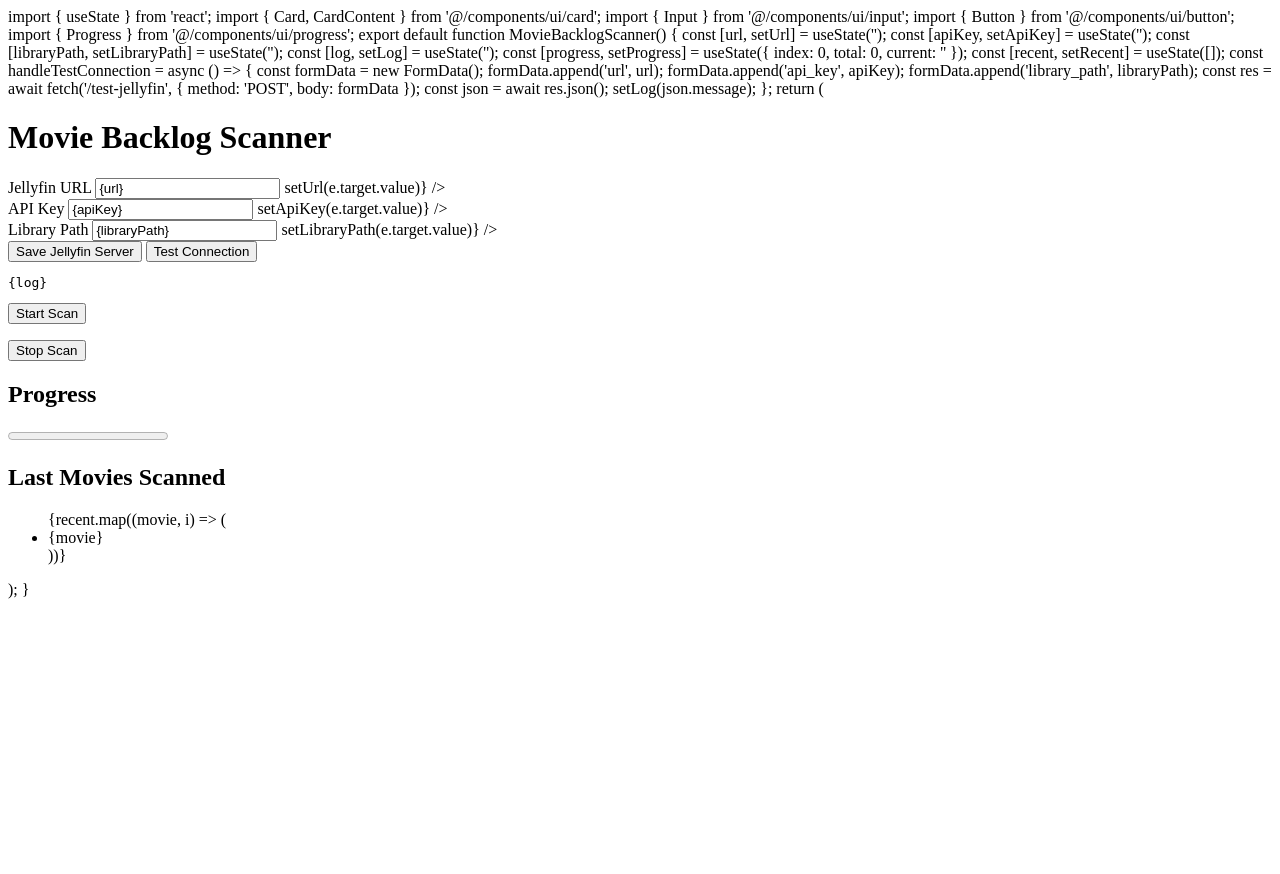
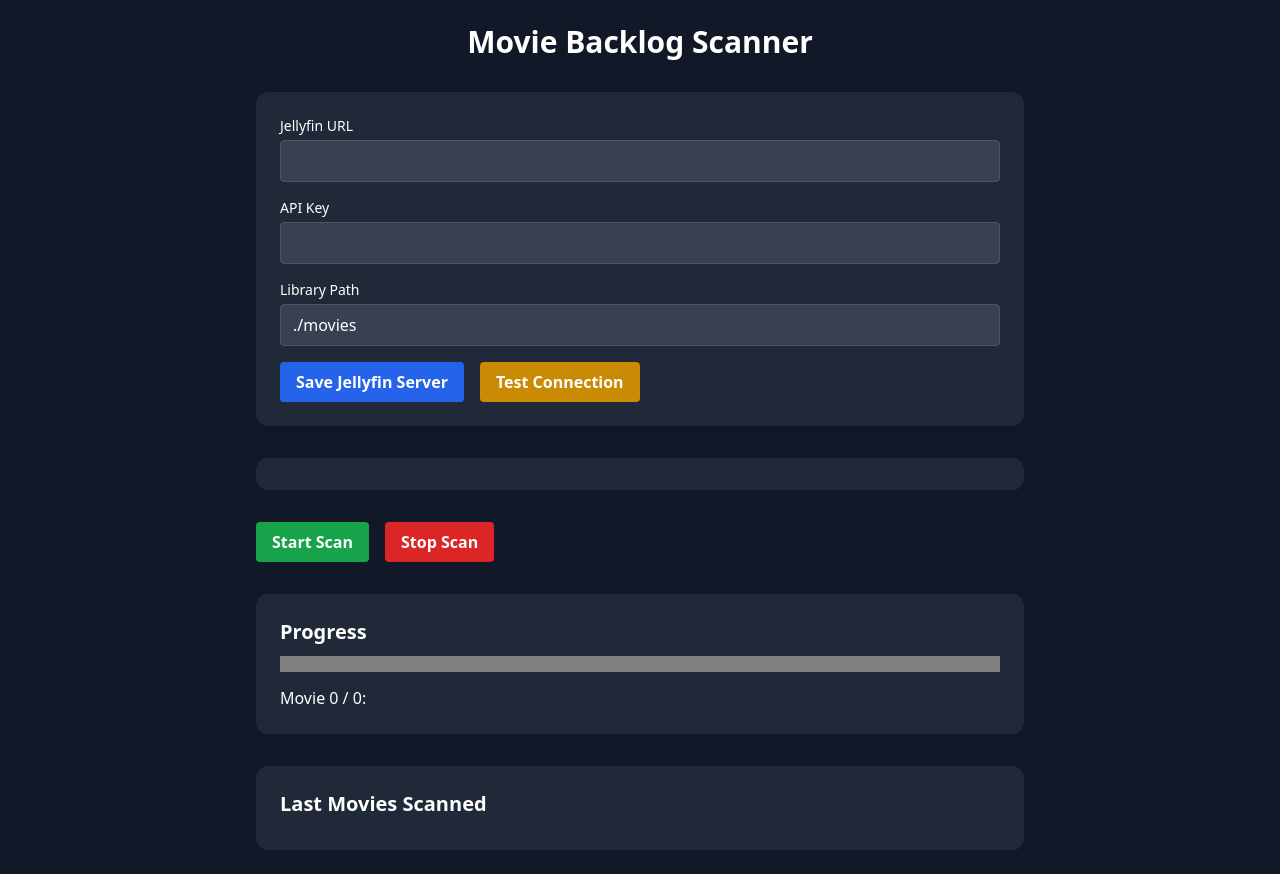
Before and after one commit to oryx960/movieclipper, a FastAPI app: page / in a window 1280 px wide. Before the commit the page ends 599 px from the top, so only its background shows below. Run offline with FastAPI, Linux system fonts and the light colour scheme; some libraries are stand-ins or nearby versions.

Commit message:
Update index.html

```diff
--- a/app/templates/index.html
+++ b/app/templates/index.html
@@ -1,83 +1,82 @@
-import { useState } from 'react';
-import { Card, CardContent } from '@/components/ui/card';
-import { Input } from '@/components/ui/input';
-import { Button } from '@/components/ui/button';
-import { Progress } from '@/components/ui/progress';
+<!DOCTYPE html>
+<html lang="en">
+<head>
+  <meta charset="UTF-8">
+  <title>Movie Backlog</title>
+  <script src="https://cdn.tailwindcss.com"></script>
+</head>
+<body class="bg-gray-900 text-white min-h-screen p-6">
+  <div class="max-w-3xl mx-auto space-y-8">
 
-export default function MovieBacklogScanner() {
-  const [url, setUrl] = useState('');
-  const [apiKey, setApiKey] = useState('');
-  const [libraryPath, setLibraryPath] = useState('');
-  const [log, setLog] = useState('');
-  const [progress, setProgress] = useState({ index: 0, total: 0, current: '' });
-  const [recent, setRecent] = useState([]);
+    <h1 class="text-3xl font-bold text-center">Movie Backlog Scanner</h1>
 
-  const handleTestConnection = async () => {
-    const formData = new FormData();
-    formData.append('url', url);
-    formData.append('api_key', apiKey);
-    formData.append('library_path', libraryPath);
-    const res = await fetch('/test-jellyfin', {
-      method: 'POST',
-      body: formData
-    });
-    const json = await res.json();
-    setLog(json.message);
-  };
-
-  return (
-    <div className="p-6 max-w-4xl mx-auto">
-      <h1 className="text-3xl font-bold mb-6">Movie Backlog Scanner</h1>
-
-      <Card className="mb-6">
-        <CardContent className="space-y-4 p-6">
+    <!-- Config Form -->
+    <form action="/save-jellyfin" method="post" id="config-form" class="bg-gray-800 p-6 rounded-xl shadow space-y-4">
       <div>
-            <label>Jellyfin URL</label>
-            <Input value={url} onChange={e => setUrl(e.target.value)} />
+        <label class="block text-sm mb-1">Jellyfin URL</label>
+        <input name="url" value="{{ config.jellyfin.url }}" class="w-full px-3 py-2 rounded bg-gray-700 border border-gray-600" />
       </div>
       <div>
-            <label>API Key</label>
-            <Input value={apiKey} onChange={e => setApiKey(e.target.value)} />
+        <label class="block text-sm mb-1">API Key</label>
+        <input name="api_key" value="{{ config.jellyfin.api_key }}" class="w-full px-3 py-2 rounded bg-gray-700 border border-gray-600" />
       </div>
       <div>
-            <label>Library Path</label>
-            <Input value={libraryPath} onChange={e => setLibraryPath(e.target.value)} />
+        <label class="block text-sm mb-1">Library Path</label>
+        <input name="library_path" value="{{ config.library_path }}" class="w-full px-3 py-2 rounded bg-gray-700 border border-gray-600" />
       </div>
-          <div className="flex gap-4">
-            <Button type="submit" form="config-form">Save Jellyfin Server</Button>
-            <Button type="button" onClick={handleTestConnection}>Test Connection</Button>
+      <div class="flex gap-4 mt-4">
+        <button type="submit" class="bg-blue-600 hover:bg-blue-700 px-4 py-2 rounded font-semibold">
+          Save Jellyfin Server
+        </button>
+        <button type="button" id="test-btn" class="bg-yellow-600 hover:bg-yellow-700 px-4 py-2 rounded font-semibold">
+          Test Connection
+        </button>
       </div>
-          <pre className="bg-black text-white p-4 rounded text-sm">{log}</pre>
-        </CardContent>
-      </Card>
+    </form>
 
-      <div className="flex gap-4 mb-6">
+    <!-- Log Display -->
+    <pre id="log" class="bg-gray-800 p-4 rounded-xl text-sm whitespace-pre-wrap">{{ connection_log }}</pre>
+
+    <!-- Scan Buttons -->
+    <div class="flex gap-4">
       <form action="/start-scan" method="post">
-          <Button type="submit">Start Scan</Button>
+        <button type="submit" class="bg-green-600 hover:bg-green-700 px-4 py-2 rounded font-semibold">
+          Start Scan
+        </button>
       </form>
       <form action="/stop-scan" method="post">
-          <Button type="submit" variant="destructive">Stop Scan</Button>
+        <button type="submit" class="bg-red-600 hover:bg-red-700 px-4 py-2 rounded font-semibold">
+          Stop Scan
+        </button>
       </form>
     </div>
 
-      <Card className="mb-6">
-        <CardContent className="p-6">
-          <h2 className="text-xl font-semibold mb-4">Progress</h2>
-          <Progress value={(progress.index / progress.total) * 100 || 0} className="mb-2" />
-          <div>Movie {progress.index} / {progress.total}: {progress.current}</div>
-        </CardContent>
-      </Card>
+    <!-- Progress -->
+    <div class="bg-gray-800 p-6 rounded-xl">
+      <h2 class="text-xl font-semibold mb-2">Progress</h2>
+      <progress value="{{ progress.index }}" max="{{ progress.total }}" class="w-full h-4"></progress>
+      <div class="mt-2">Movie {{ progress.index }} / {{ progress.total }}: {{ progress.current }}</div>
+    </div>
 
-      <Card>
-        <CardContent className="p-6">
-          <h2 className="text-xl font-semibold mb-4">Last Movies Scanned</h2>
-          <ul className="list-disc list-inside space-y-1">
-            {recent.map((movie, i) => (
-              <li key={i}>{movie}</li>
-            ))}
+    <!-- Last Movies Scanned -->
+    <div class="bg-gray-800 p-6 rounded-xl">
+      <h2 class="text-xl font-semibold mb-2">Last Movies Scanned</h2>
+      <ul class="list-disc list-inside space-y-1">
+        {% for movie in recent %}
+          <li>{{ movie }}</li>
+        {% endfor %}
       </ul>
-        </CardContent>
-      </Card>
     </div>
-  );
-}
+  </div>
+
+  <script>
+    document.getElementById('test-btn').addEventListener('click', async () => {
+      const form = document.getElementById('config-form');
+      const data = new FormData(form);
+      const res = await fetch('/test-jellyfin', { method: 'POST', body: data });
+      const json = await res.json();
+      document.getElementById('log').textContent = json.message;
+    });
+  </script>
+</body>
+</html>
```
Lines whose indentation alone changed are shown as unchanged.
